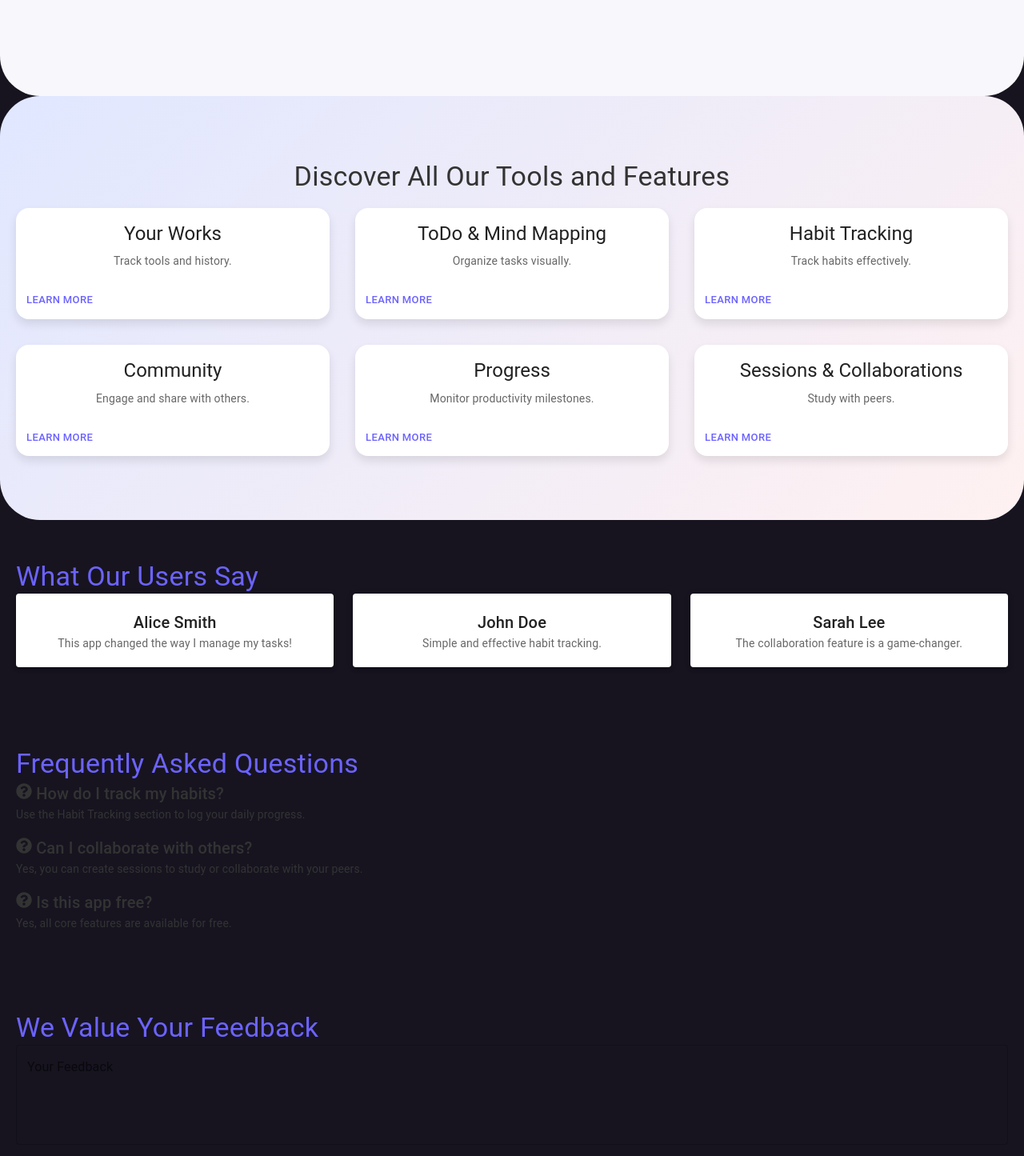
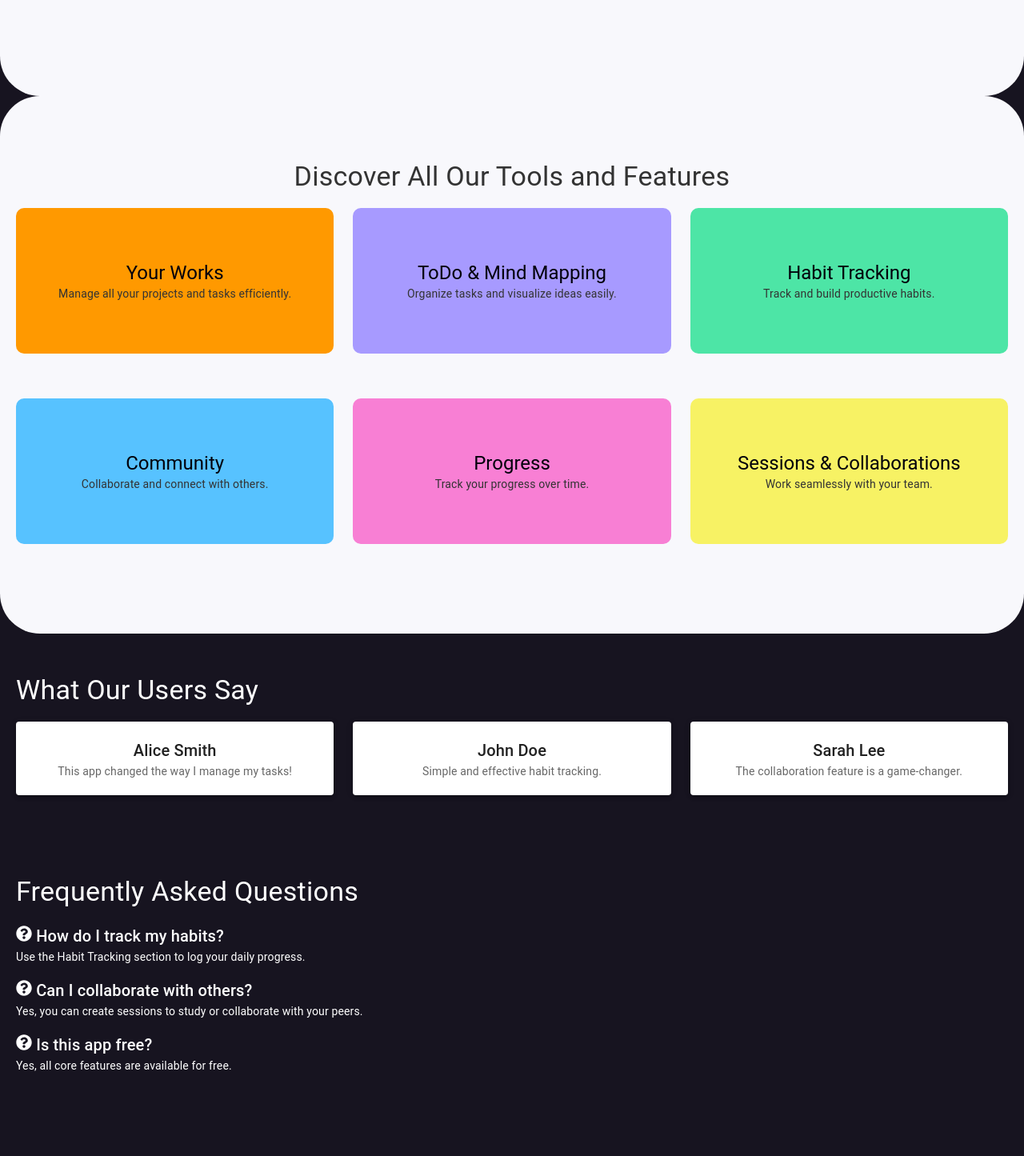
Before and after one commit to vkboi5/Productivity-App, a React (Create React App) app: page / in a window 1280 px wide. Shown: the part 700-2145 px from the top of the page at 80% size. Built offline with nearby package versions, Linux system fonts and the light colour scheme; the HTML template or start-up script is replaced by a standard one.

Commit message:
Discover, Testimonial, FAQ Changes v1

```diff
--- a/src/components/Home.js
+++ b/src/components/Home.js
@@ -1,21 +1,13 @@
 import React, { useRef } from 'react';
 import {
-  Box, Typography, Button, Grid, Container, Paper, TextField
+  Box, Typography, Button, Grid, Paper, TextField
 } from '@mui/material';
 import { Link } from 'react-router-dom';
-import { FaRegComments, FaQuestionCircle, FaPaperPlane } from 'react-icons/fa';
-import FeatureCard from './FeatureCard';
+import {  FaQuestionCircle, FaPaperPlane } from 'react-icons/fa';
+// import FeatureCard from './FeatureCard';
 import styles from './Homepage.module.css'; // Import CSS module
 import gif from '../assets/1664879763504-unscreen.gif'
 
-const features = [
-  { title: 'Your Works', desc: 'Track tools and history.' },
-  { title: 'ToDo & Mind Mapping', desc: 'Organize tasks visually.' },
-  { title: 'Habit Tracking', desc: 'Track habits effectively.' },
-  { title: 'Community', desc: 'Engage and share with others.' },
-  { title: 'Progress', desc: 'Monitor productivity milestones.' },
-  { title: 'Sessions & Collaborations', desc: 'Study with peers.' },
-];
 
 const testimonials = [
   { name: 'Alice Smith', feedback: 'This app changed the way I manage my tasks!' },
@@ -64,21 +56,35 @@ const Homepage = () => {
   <Typography variant="h4" className={styles.discoverTitle}>
     Discover All Our Tools and Features
   </Typography>
-        <br/>
-        <Grid container spacing={4} justifyContent="center">
-          {features.map((feature, index) => (
+  <br />
+
+  {/* Grid Layout */}
+  <Grid container spacing={3} justifyContent="center">
+    {[
+      { title: "Your Works", desc: "Manage all your projects and tasks efficiently.", className: styles.yourWorks },
+      { title: "ToDo & Mind Mapping", desc: "Organize tasks and visualize ideas easily.", className: styles.todoMindMapping },
+      { title: "Habit Tracking", desc: "Track and build productive habits.", className: styles.habitTracking },
+      { title: "Community", desc: "Collaborate and connect with others.", className: styles.community },
+      { title: "Progress", desc: "Track your progress over time.", className: styles.progress },
+      { title: "Sessions & Collaborations", desc: "Work seamlessly with your team.", className: styles.sessionsCollab }
+    ].map((section, index) => (
       <Grid item xs={12} sm={6} md={4} key={index}>
-              <FeatureCard title={feature.title} description={feature.desc} />
+        <Box className={`${styles.sectionContainer} ${section.className}`}>
+          <Typography variant="h5" className={styles.sectionTitle}>{section.title}</Typography>
+          <Typography variant="body2">{section.desc}</Typography>
+        </Box>
       </Grid>
     ))}
   </Grid>
 </Box>
 
+
       {/* User Testimonials Section */}
       <Box className={styles.testimonialsSection}>
-        <Typography variant="h4" className={styles.sectionTitle}>
+        <Typography variant="h4" className={styles.testimonialsText}>
           What Our Users Say
         </Typography>
+        <br/>
         <Grid container spacing={3} justifyContent="center">
           {testimonials.map((testimonial, index) => (
             <Grid item xs={12} sm={6} md={4} key={index}>
@@ -97,9 +103,10 @@ const Homepage = () => {
 
       {/* FAQ Section */}
       <Box className={styles.faqSection}>
-        <Typography variant="h4" className={styles.sectionTitle}>
+        <Typography variant="h4" className={styles.faqText}>
           Frequently Asked Questions
         </Typography>
+        <br/>
         <Grid container spacing={2}>
           {faqItems.map((item, index) => (
             <Grid item xs={12} key={index}>
@@ -116,7 +123,7 @@ const Homepage = () => {
 
       {/* Feedback Section */}
       <Box className={styles.feedbackSection}>
-        <Typography variant="h4" className={styles.sectionTitle}>
+        <Typography variant="h4" className={styles.feedbackText}>
           We Value Your Feedback
         </Typography>
         <TextField
@@ -126,7 +133,22 @@ const Homepage = () => {
   variant="outlined"
   fullWidth
   className={styles.feedbackInput}
+  sx={{
+    "& .MuiOutlinedInput-root": {
+      "& fieldset": { borderColor: "white" }, // Default border color
+      "&:hover fieldset": { borderColor: "white" }, // Hover state
+      "&.Mui-focused fieldset": { borderColor: "white" }, // Focused state
+      "& input, & textarea": { color: "white" }, // Text color for input
+    },
+    "& .MuiInputLabel-root": {
+      color: "white", // Label text color
+    },
+    "& .MuiInputLabel-root.Mui-focused": {
+      color: "white", // Focused label text color
+    }
+  }}
 />
+
         <Button
           variant="contained"
           className={styles.sendButton}
--- a/src/components/Homepage.module.css
+++ b/src/components/Homepage.module.css
@@ -117,6 +117,28 @@
   }
 }
 
+/* Discover Section */
+
+.sectionContainer {
+  margin-bottom: 2rem;
+  font-weight: bold;
+  padding: 65px 23px;
+  border-radius: 10px;
+  background-color: #f8f8fc;
+  cursor: pointer;
+  transition: transform 0.3s ease;
+}
+
+.yourWorks { background-color: rgb(255,153,0); }
+.todoMindMapping { background-color:rgb(167,154,255); }
+.habitTracking { background-color: rgb(77,229,166); }
+.community { background-color: rgb(87,194,255); }
+.progress { background-color: rgb(248, 127, 212); }
+.sessionsCollab { background-color: rgb(247, 242, 100); }
+
+.yourWorks:hover, .todoMindMapping:hover, .habitTracking:hover, .community:hover, .progress:hover, .sessionsCollab:hover {
+  transform: scale(1.05);
+}
 .exploreButton {
   background-color: #6c63ff;
   color: #fff;
@@ -126,14 +148,14 @@
 
 .discoverSection {
   padding: 80px 20px;
-  background: linear-gradient(135deg, #e0e7ff, #fff1f1);
+  background-color: #f8f8fc;
   border-radius: 50px;
   text-align: center;
 }
 
 .sectionTitle {
   font-weight: 600;
-  color: #6c63ff;
+  color: #01000b;
   margin-bottom: 24px;
 }
 
@@ -141,13 +163,58 @@
   padding: 50px 20px;
 }
 
+.testimonialsText{
+  color: white;
+}
+
+.faqText{
+  color: white;
+}
+
+.feedbackText{
+  color: white;
+}
+
+.faqQuestion{
+  color: white;
+}
+
+.faqAnswer{
+  color: white;
+}
 .testimonialCard {
   padding: 20px;
   text-align: center;
 }
 
-.feedbackInput {
-  margin-top: 16px;
+.feedbackInput .MuiOutlinedInput-root {
+  /* Default border color */
+  & fieldset {
+    border-color: white;
+  }
+
+  /* Hover state */
+  &:hover fieldset {
+    border-color: white;
+  }
+
+  /* Focused state */
+  &.Mui-focused fieldset {
+    border-color: white;
+  }
+
+  /* Input and Textarea text color */
+  & input, & textarea {
+    color: white;
+  }
+}
+
+.feedbackInput .MuiInputLabel-root {
+  color: white; /* Default label color */
+}
+
+.feedbackInput .MuiInputLabel-root.Mui-focused {
+  color: white; /* Focused label color */
 }
 
 .sendButton {
--- a/src/components/Login.js
+++ b/src/components/Login.js
@@ -1,4 +1,4 @@
-import { Box, TextField, Button, Typography, Container, Link } from '@mui/material';
+import { Box, TextField, Button, Typography, Link } from '@mui/material';
 import { Formik, Form, Field } from 'formik';
 import * as Yup from 'yup';
 import { useNavigate } from 'react-router-dom';
```
Lines whose indentation alone changed are shown as unchanged.
